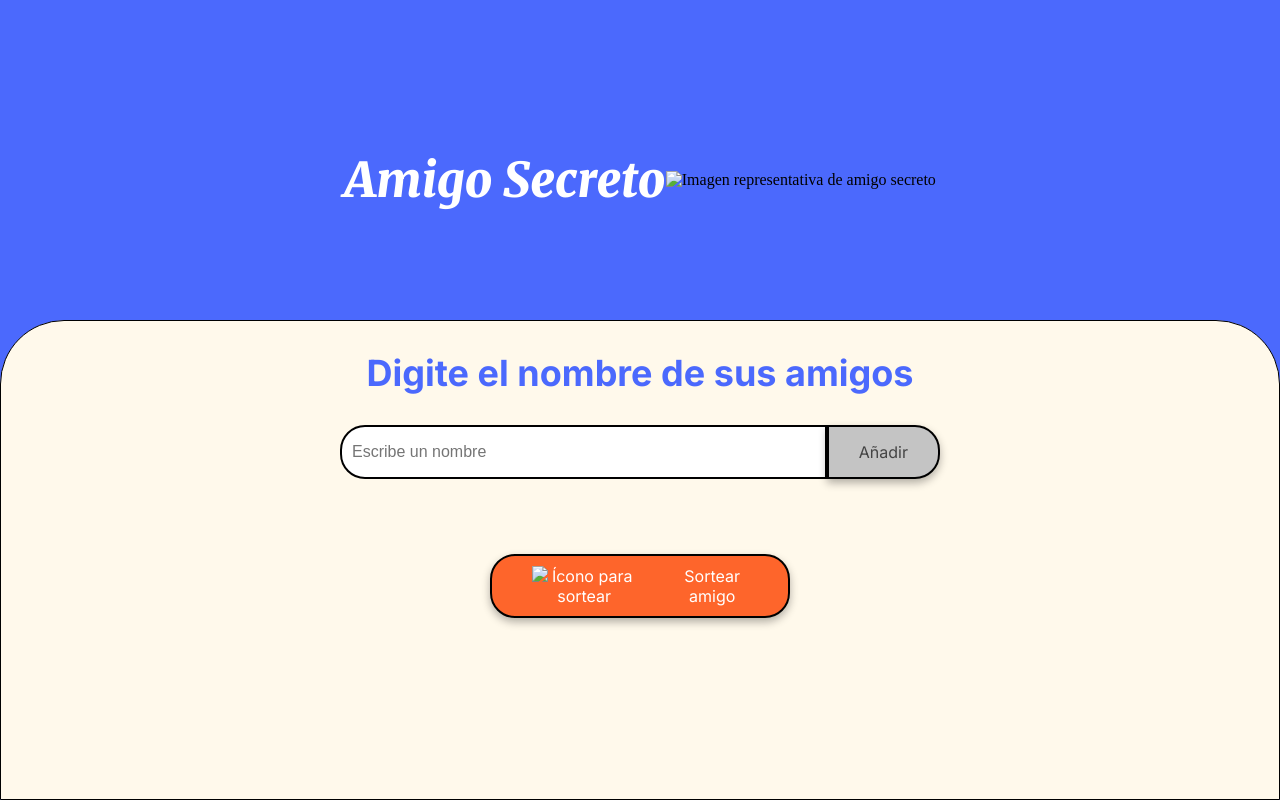
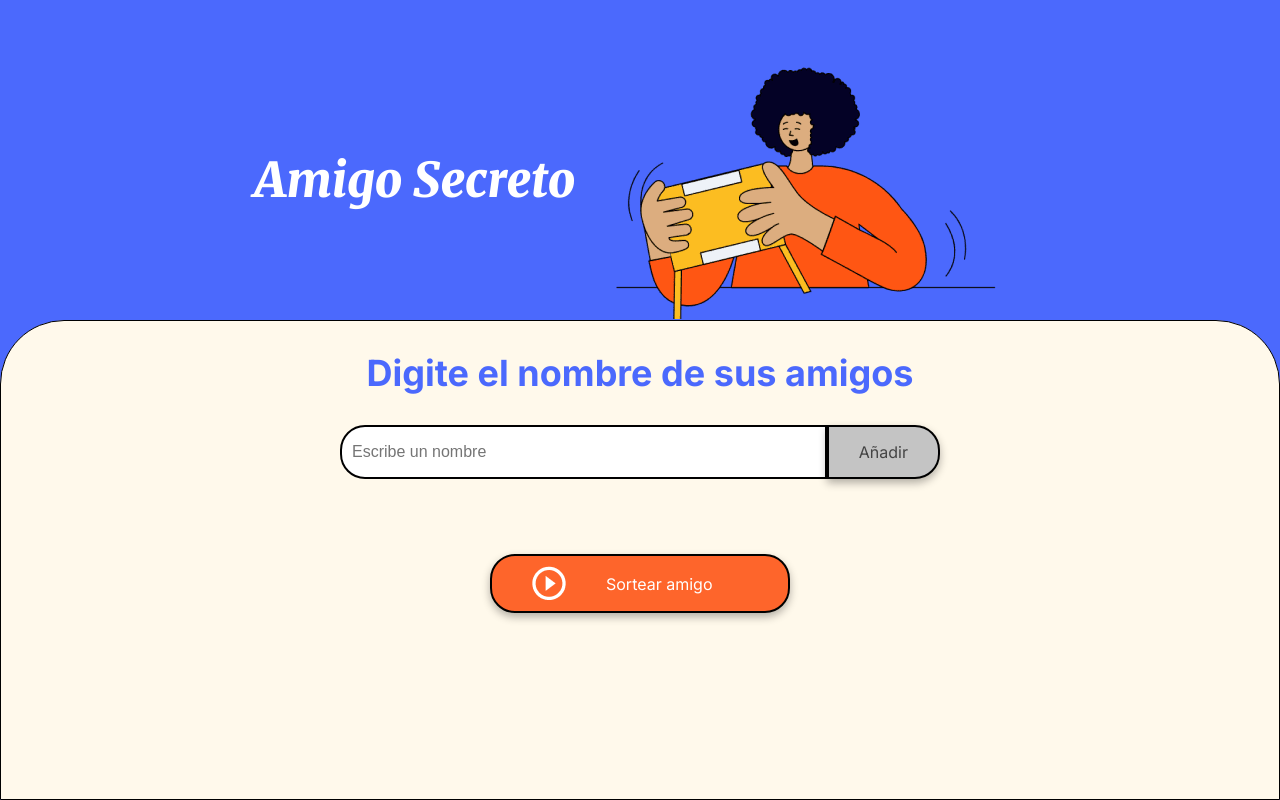
Before and after one commit to catochohn/challenge-amigo-secreto_hn, a plain HTML site: page index.html in a window 1280 px wide. Drawn offline with Linux system fonts and the light colour scheme; the site is published under a folder, as on GitHub Pages, so addresses that start at the root find nothing.

Commit message:
resolviendo problemas en las rutas de las imagenes del proyecto

```diff
--- a/index.html
+++ b/index.html
@@ -14,7 +14,7 @@
     <main class="main-content">
         <header class="header-banner">
             <h1 class="main-title">Amigo Secreto</h1>
-            <img src="/assets/amigo-secreto.png" alt="Imagen representativa de amigo secreto">
+            <img src="assets/amigo-secreto.png" alt="Imagen representativa de amigo secreto">
         </header>
 
         <section class="input-section">
@@ -29,7 +29,7 @@
 
             <div class="button-container">
                 <button class="button-draw" onclick="sortearAmigo()" aria-label="Sortear amigo secreto">
-                    <img src="/assets/play_circle_outline.png" alt="Ícono para sortear">
+                    <img src="assets/play_circle_outline.png" alt="Ícono para sortear">
                     Sortear amigo
                 </button>
             </div>
```
